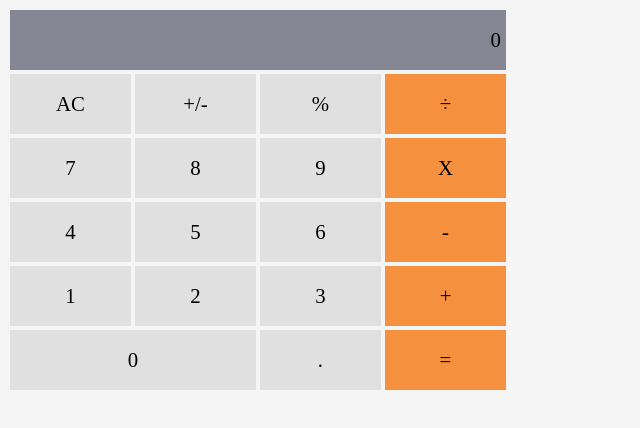
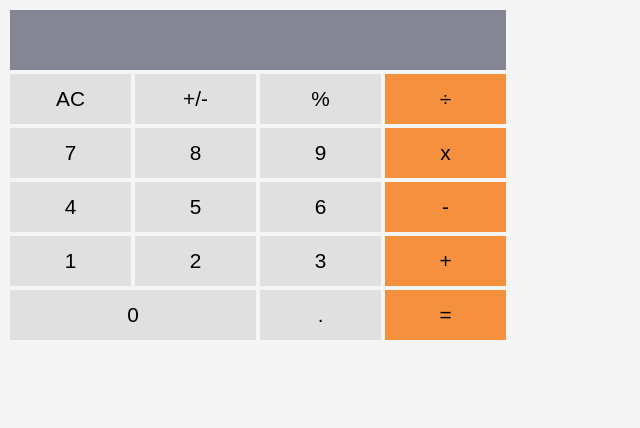
Before and after one commit to learnwithalfred/alfred-maths-magician-app, a React (Create React App) app: page / in a window 1280 px wide. Shown: the top 428 px of the page, without its empty margins (0-640 px from the left). Built offline with nearby package versions, Linux system fonts and the light colour scheme.

Commit message:
Add functionality to the Calculator
Components has been updated so that when user click,
 the correct action is taken

```diff
--- a/src/components/Calculator.js
+++ b/src/components/Calculator.js
@@ -1,10 +1,33 @@
 /* eslint-disable react/prefer-stateless-function */
 import React from 'react';
 import InputElement from './InputElement';
+import calculate from '../logic/calculate';
 import './Calculator.css';
+import Button from './button';
 
 class Calculator extends React.Component {
+  constructor(props) {
+    super(props);
+    this.state = {
+      obj: { total: null, next: null, operation: null },
+    };
+
+    this.handleClick = this.handleClick.bind(this);
+  }
+
+  handleClick(buttonName) {
+    this.setState((state) => ({
+      obj: {
+        ...state.obj,
+        ...calculate(state.obj, buttonName),
+      },
+    }));
+  }
+
   render() {
+    const { obj } = this.state;
+    const results = obj.next ? obj.next : obj.total;
+
     const rowStyles = {
       width: '100%',
       color: 'black',
@@ -17,6 +40,7 @@ class Calculator extends React.Component {
     };
 
     const orangeColor = '#F5913E';
+
     return (
       <>
         <div style={containerStyles}>
@@ -24,42 +48,62 @@ class Calculator extends React.Component {
             <InputElement
               width="100%"
               backgroundColor="#858694"
-              value="0"
+              value={results}
               elementPosition="flex-end"
             />
           </div>
           <div style={rowStyles}>
-            <InputElement value="AC" />
-            <InputElement value="+/-" />
-            <InputElement value="%" />
-            <InputElement value="÷" backgroundColor={orangeColor} />
+            <Button text="AC" handleClick={this.handleClick} />
+            <Button handleClick={this.handleClick} text="+/-" />
+            <Button handleClick={this.handleClick} text="%" />
+            <Button
+              handleClick={this.handleClick}
+              text="÷"
+              backgroundColor={orangeColor}
+            />
           </div>
 
           <div style={rowStyles}>
-            <InputElement value={7} />
-            <InputElement value={8} />
-            <InputElement value={9} />
-            <InputElement value="X" backgroundColor={orangeColor} />
+            <Button handleClick={this.handleClick} text="7" />
+            <Button handleClick={this.handleClick} text="8" />
+            <Button handleClick={this.handleClick} text="9" />
+            <Button
+              handleClick={this.handleClick}
+              text="x"
+              backgroundColor={orangeColor}
+            />
           </div>
 
           <div style={rowStyles}>
-            <InputElement value={4} />
-            <InputElement value={5} />
-            <InputElement value={6} />
-            <InputElement value="-" backgroundColor={orangeColor} />
+            <Button handleClick={this.handleClick} text="4" />
+            <Button handleClick={this.handleClick} text="5" />
+            <Button handleClick={this.handleClick} text="6" />
+            <Button
+              handleClick={this.handleClick}
+              text="-"
+              backgroundColor={orangeColor}
+            />
           </div>
 
           <div style={rowStyles}>
-            <InputElement value={1} />
-            <InputElement value={2} />
-            <InputElement value={3} />
-            <InputElement value="+" backgroundColor={orangeColor} />
+            <Button handleClick={this.handleClick} text="1" />
+            <Button handleClick={this.handleClick} text="2" />
+            <Button handleClick={this.handleClick} text="3" />
+            <Button
+              handleClick={this.handleClick}
+              text="+"
+              backgroundColor={orangeColor}
+            />
           </div>
 
           <div style={rowStyles}>
-            <InputElement value={0} width="53%" />
-            <InputElement value="." />
-            <InputElement value="=" backgroundColor={orangeColor} />
+            <Button handleClick={this.handleClick} text="0" width="51%" />
+            <Button handleClick={this.handleClick} text="." />
+            <Button
+              handleClick={this.handleClick}
+              text="="
+              backgroundColor={orangeColor}
+            />
           </div>
         </div>
       </>
```
